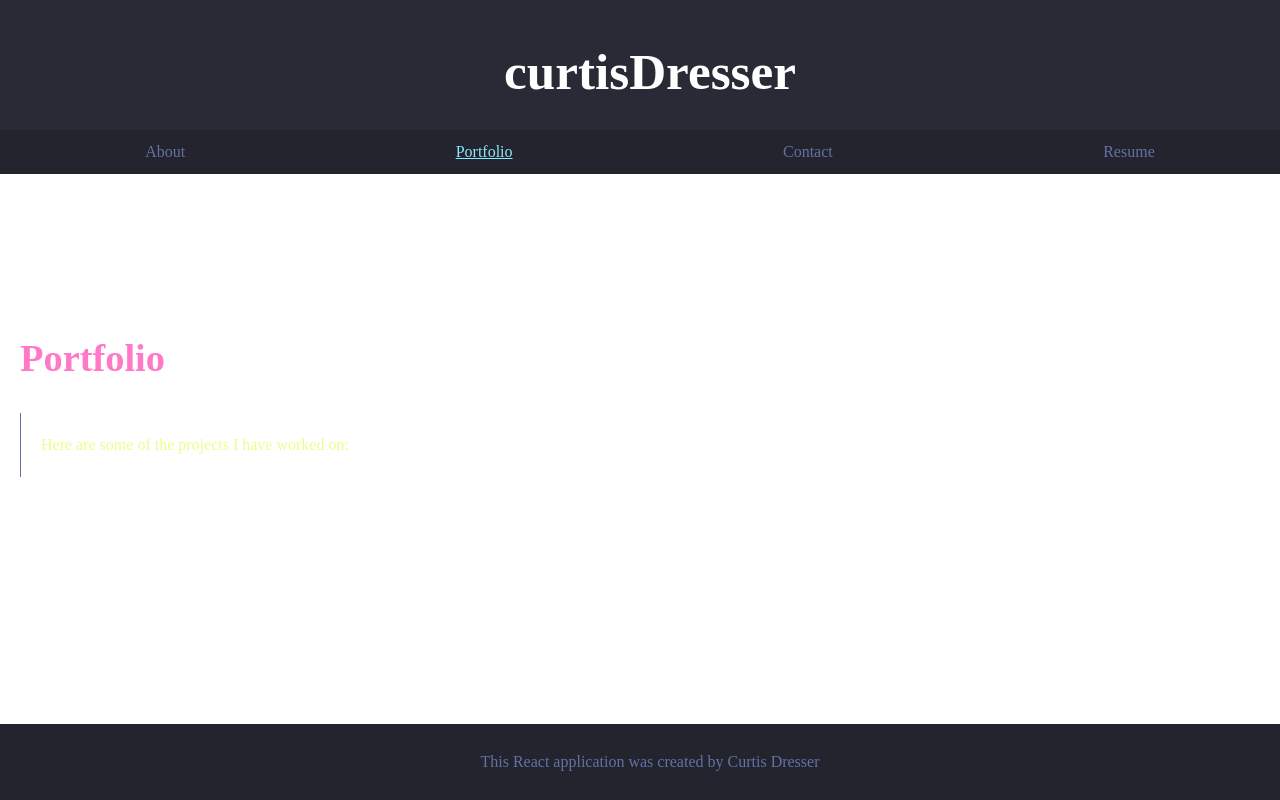
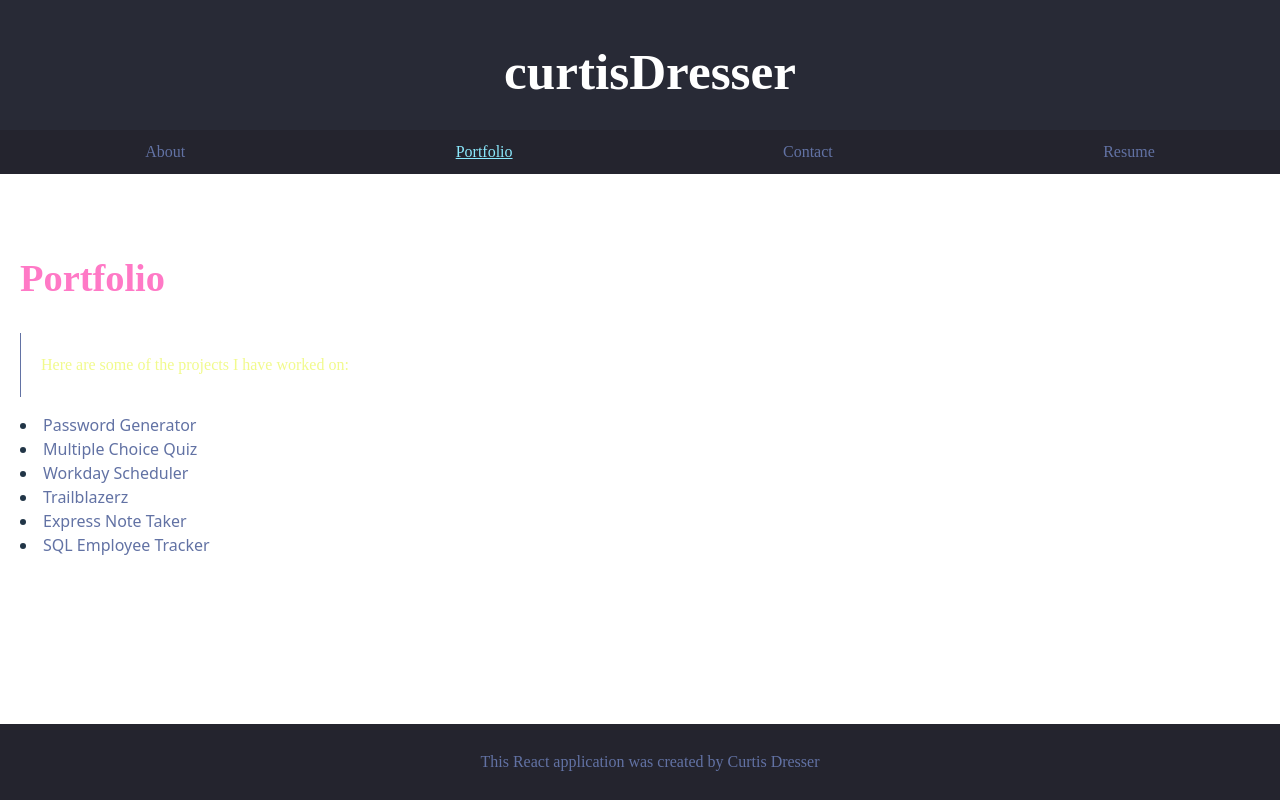
Before and after one commit to C-Dresser/coding-portfolio, a React (Vite) app in the folder portfolio/: page /Portfolio in a window 1280 px wide. Built offline with nearby package versions, Linux system fonts and the light colour scheme.

Commit message:
updated project component and added links to portfolio that will be reformatted to use the new project component

```diff
--- a/portfolio/src/pages/Portfolio.jsx
+++ b/portfolio/src/pages/Portfolio.jsx
@@ -17,6 +17,26 @@ export default function Portfolio() {
       <p style={styles.innerContainer}>
         Here are some of the projects I have worked on:
       </p>
+      <ui>
+        <li>
+          <a href="https://c-dresser.github.io/password-generator/" target="_blank" rel="noopener noreferrer" style={styles.link}>Password Generator</a>
+        </li>
+        <li>
+          <a href="https://c-dresser.github.io/coding-quiz/" target="_blank" rel="noopener noreferrer" style={styles.link}>Multiple Choice Quiz</a>
+        </li>
+        <li>
+          <a href="https://c-dresser.github.io/work-day-scheduler/" target="_blank" rel="noopener noreferrer" style={styles.link}>Workday Scheduler</a>
+        </li>
+        <li>
+          <a href="https://rachaelkstokes.github.io/trailblazerz/" target="_blank" rel="noopener noreferrer" style={styles.link}>Trailblazerz</a>
+        </li>
+        <li>
+          <a href="https://github.com/C-Dresser/express-note-taker/blob/main/readme.md" target="_blank" rel="noopener noreferrer" style={styles.link}>Express Note Taker</a>
+        </li>
+        <li>
+          <a href="https://github.com/C-Dresser/sql-employee-tracker/blob/main/README.md" target="_blank" rel="noopener noreferrer" style={styles.link}>SQL Employee Tracker</a>
+        </li>
+      </ui>
     </div>
   );
 }
```
Also changed, not shown: portfolio/src/components/Project.jsx (+26 -3 lines). Lines whose indentation alone changed are shown as unchanged.
